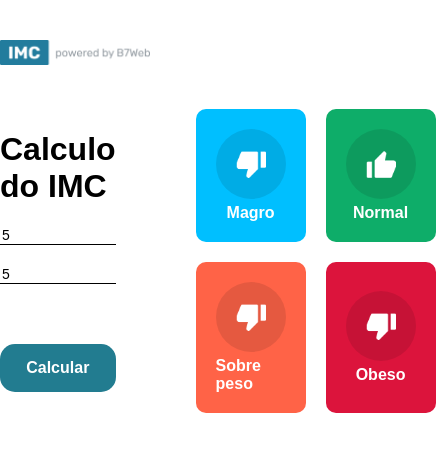
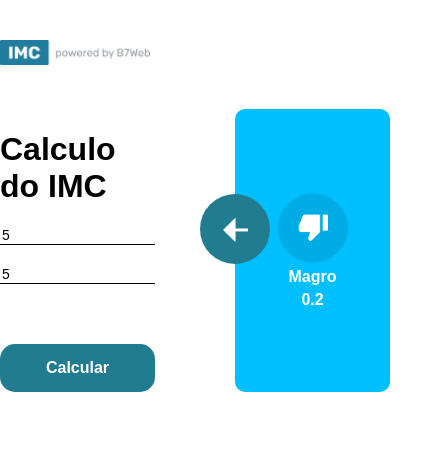
Before and after one commit to leobhmg45/imc, a React (Create React App) app: page / in a window 390 px wide. Both pictures are taken after typing "5", "5" into the empty fields and a click on the button "Calcular". Shown: the top 452 px of the page, 436 px wide, since content can reach past the window. Built offline with nearby package versions, Linux system fonts and the light colour scheme.

Commit message:
faltando a responsividade

```diff
--- a/src/App.module.css
+++ b/src/App.module.css
@@ -38,6 +38,7 @@ body {
     margin-top: 40px;
     font-size: medium;
     font-weight: bold;
+    /* outline: 2px; */
 }
 
 .container .leftSide button:hover {
@@ -56,3 +57,20 @@ body {
     grid-template-columns: repeat(2, 1fr);
     gap: 20px;
 }
+.container .rightSide .exibir {
+    flex: 1;
+    display: flex;
+}
+.container .rightSide .voltar {
+    position: absolute;
+    background-color: #227C90;
+    width: 70px;
+    height: 70px;
+    border-radius: 50%;
+    display: flex;
+    align-items: center;
+    justify-content: center;
+    cursor: pointer;
+    margin-left: -35px;
+    margin-top: 85px;
+}
--- a/src/App.tsx
+++ b/src/App.tsx
@@ -1,18 +1,30 @@
 import styles from './App.module.css'
 import logo from './assets/powered.png'
+import voltar from './assets/leftarrow.png'
+
 import { useState } from 'react'
-import { levels, calcularImc } from './helpers/imc'
-import {GridItem} from './components/GridItem'
+import { levels, calcularImc, level } from './helpers/imc'
+import { GridItem } from './components/GridItem'
 
 const App = () => {
   const [altura, setAltura] = useState<number>(0)
   const [peso, setPeso] = useState<number>(0)
+  const [exibir, setExibir] = useState<level | null>(null)
+
   const handleCalcular = () => {
-    if (altura && peso){
+    if (altura && peso) {
+      setExibir(calcularImc(altura, peso))
 
+      // console.log(exibir?.imc)
+      // console.log(altura)
+      // console.log(peso)
     } else {
-      alert('Digite os valores')
+      setExibir(null)
     }
+  }
+
+  const handleVoltar = () => {
+    setExibir(null)
   }
 
   return (
@@ -28,12 +40,21 @@ const App = () => {
           <button onClick={handleCalcular}>Calcular</button>
         </div>
         <div className={styles.rightSide}>
-          <div className={styles.grid}>
-            {levels.map((value, index) =>(
-              <GridItem key={index} item={value} />
-            ))
-            }
-          </div>
+          {!exibir &&
+            <div className={styles.grid}>
+              {levels.map((value, index) => (
+                <GridItem key={index} item={value} exibirImc={false} />
+              ))
+              }
+            </div>}
+          {exibir &&
+            <div className={styles.exibir}>
+              <div className={styles.voltar}>
+                <img src={voltar} alt="Voltar" width={25} onClick={handleVoltar} />
+              </div>
+              <GridItem item={exibir} exibirImc={true}/>
+            </div>
+          }
         </div>
 
       </div>
--- a/src/components/GridItem/GridItem.tsx
+++ b/src/components/GridItem/GridItem.tsx
@@ -4,10 +4,11 @@ import up from '../../assets/up.png'
 import down from '../../assets/down.png'
 
 type Props = {
-    item: level
+    item: level,
+    exibirImc: boolean
 }
 
-export const GridItem = ({item}:Props) => {
+export const GridItem = ({item, exibirImc}:Props) => {
     return(
         <div className={styles.main} style={{backgroundColor: item.cor}}>
             <div className={styles.iconMain}>
@@ -15,7 +16,11 @@ export const GridItem = ({item}:Props) => {
                 {item.icone === 'down' && <img src={down} alt='Down' width='30'/>}
             </div>
             <div className={styles.titleMain}>{item.titulo}</div>
-            {/* <div className={styles.info}></div> */}
+            {
+                exibirImc &&
+                <div className={styles.titleMain}>{item.imc}</div>
+            }
+
         </div>
     )
 }
--- a/src/helpers/imc.ts
+++ b/src/helpers/imc.ts
@@ -8,19 +8,22 @@ export type level = {
 
 export const levels: level[] = [
     {titulo: 'Magro', cor: '#00BFFF', icone: 'down', valores: [0, 18.5]},
-    {titulo: 'Normal', cor: '#0EAD69', icone: 'up', valores: [18.6, 24.9]},
-    {titulo: 'Sobre peso', cor: '#FF6347', icone: 'down', valores: [25, 30]},
+    {titulo: 'Normal', cor: '#0EAD69', icone: 'up', valores: [18.6, 25]},
+    {titulo: 'Sobre peso', cor: '#FF6347', icone: 'down', valores: [26, 30]},
     {titulo: 'Obeso', cor: '#DC143C', icone: 'down', valores: [31, 100]},
 ]
 
 export const calcularImc = (altura: number, peso: number) => {
-    const imc = peso / altura * altura
+    const imcValor = peso / (altura * altura)
+
+    parseFloat(imcValor.toFixed(2))
+    console.log(imcValor)
 
     for (let i in levels) {
-        if (imc >= levels[i].valores[0] && imc < levels[i].valores[0]){
-
-            levels[i].imc = imc
-            return levels[i]
+        if (imcValor >= parseFloat(levels[i].valores[0].toFixed(2))  && imcValor <= parseFloat(levels[i].valores[1].toFixed(2))){
+            let levelsCopy  = {...levels}
+            levelsCopy[i].imc = parseFloat(imcValor.toFixed(2))
+            return levelsCopy[i]
         }
     }
 
```
